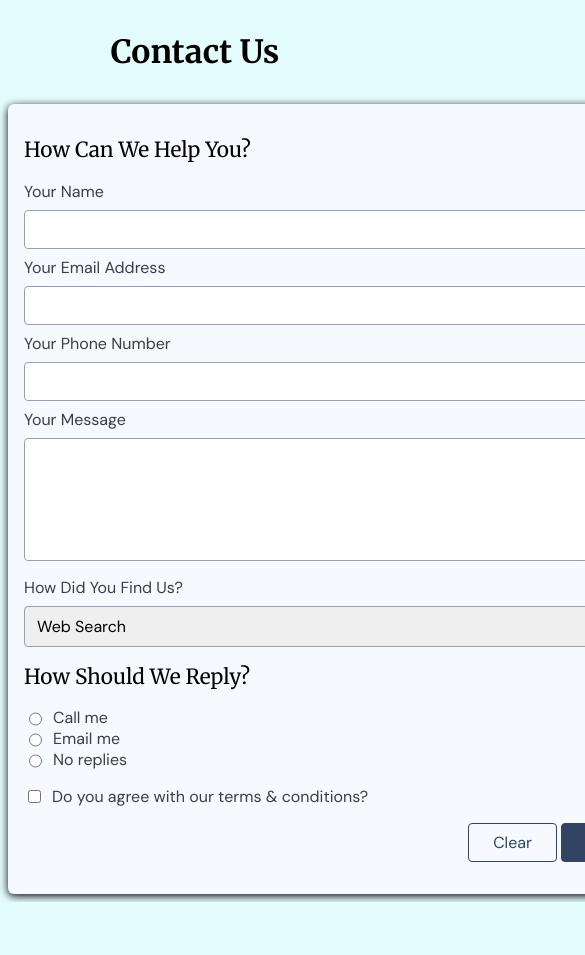
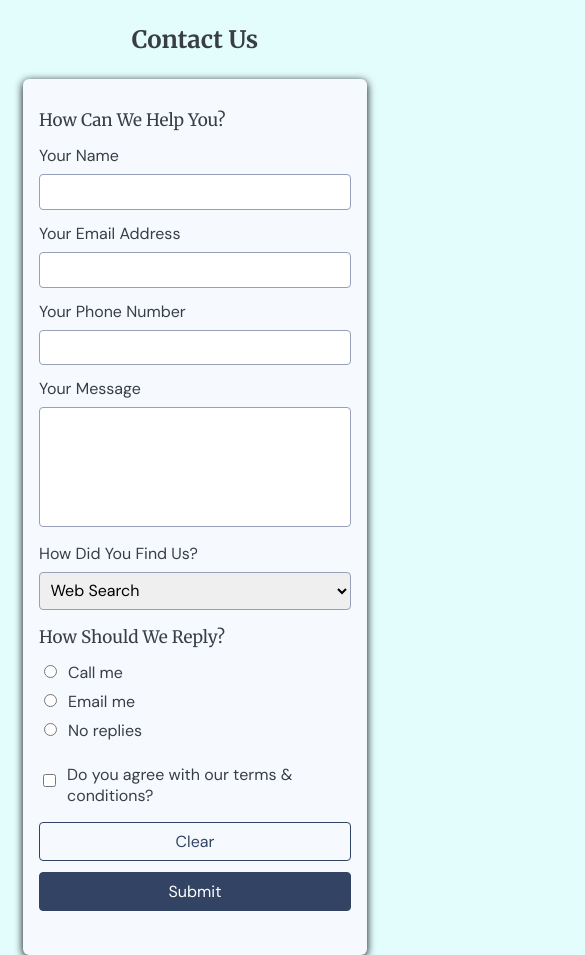
Before and after one commit to emmadismail/modern-contact-form, a plain HTML site: page index.html in a window 390 px wide. Shown: the top 955 px of the page, 585 px wide, since content can reach past the window. Before the commit the page ends 902 px from the top, so only its background shows below. Drawn offline with Linux system fonts and the light colour scheme.

Commit message:
Made Mobile and Tablet Responsive Design of Contact Form

```diff
--- a/styles/styles.css
+++ b/styles/styles.css
@@ -1,22 +1,33 @@
+html,
+body {
+  overflow-x: hidden;
+}
+
 body {
   font-family: "DM Sans", sans-serif;
   background-color: #e3fdfd;
+  margin: 0;
+  padding: 0;
 }
 
 h1 {
   font-family: "Merriweather", serif;
+  color: #393e46;
   text-align: center;
-  margin: 2rem;
+  margin: 1.5rem;
+  font-size: 2rem;
 }
 
 h2 {
   font-family: "Merriweather", serif;
+  color: #393e46;
   font-weight: normal;
   font-size: 1.3rem;
 }
 
 form {
-  width: 40rem;
+  max-width: 40rem;
+  width: 90vw;
   margin: auto;
   background-color: rgb(246, 250, 255);
   padding: 1rem;
@@ -44,6 +55,7 @@ input,
 textarea,
 select {
   font: inherit;
+  margin-bottom: 0.8rem;
   padding: 0.5rem;
   border: 1px solid rgb(152, 159, 184);
   width: 100%;
@@ -105,3 +117,69 @@ button {
 .inline-control input {
   width: auto;
 }
+
+@media (max-width: 30rem) {
+  form {
+    max-width: 80vw;
+    margin: auto;
+  }
+
+  h1 {
+    font-size: 1.5rem;
+  }
+
+  h2 {
+    font-size: 1.07rem;
+  }
+
+  label {
+    font-size: 1rem;
+  }
+
+  input,
+  textarea,
+  select {
+    font-size: 1rem;
+    padding: 0.4rem;
+  }
+
+  #form-actions {
+    text-align: center;
+  }
+
+  button {
+    width: 100%;
+    margin-bottom: 0.7rem;
+  }
+}
+
+@media (min-width: 30.063rem) and (max-width: 48rem) {
+  form {
+    max-width: 85vw;
+    padding: 1rem;
+    margin: 1.5rem auto;
+  }
+
+  h1 {
+    font-size: 1.7rem;
+  }
+
+  h2 {
+    font-size: 1.2rem;
+  }
+
+  label {
+    font-size: 1.05rem;
+  }
+
+  input,
+  textarea,
+  select {
+    font-size: 1.05rem;
+    padding: 0.45rem;
+  }
+
+  #form-actions {
+    text-align: right;
+  }
+}
```
